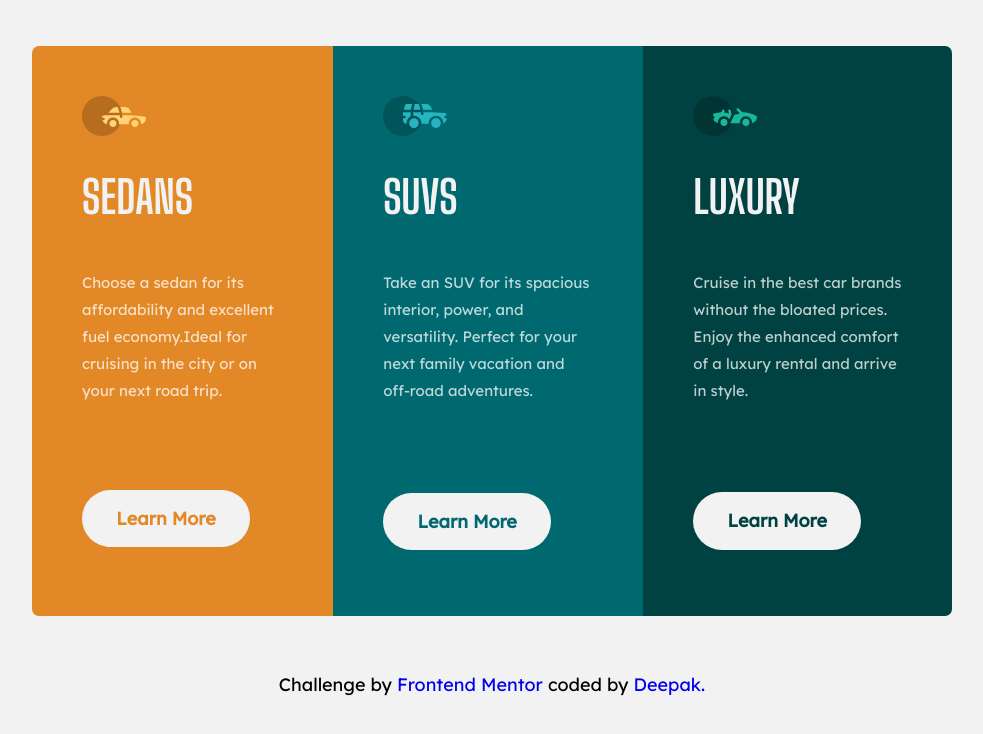
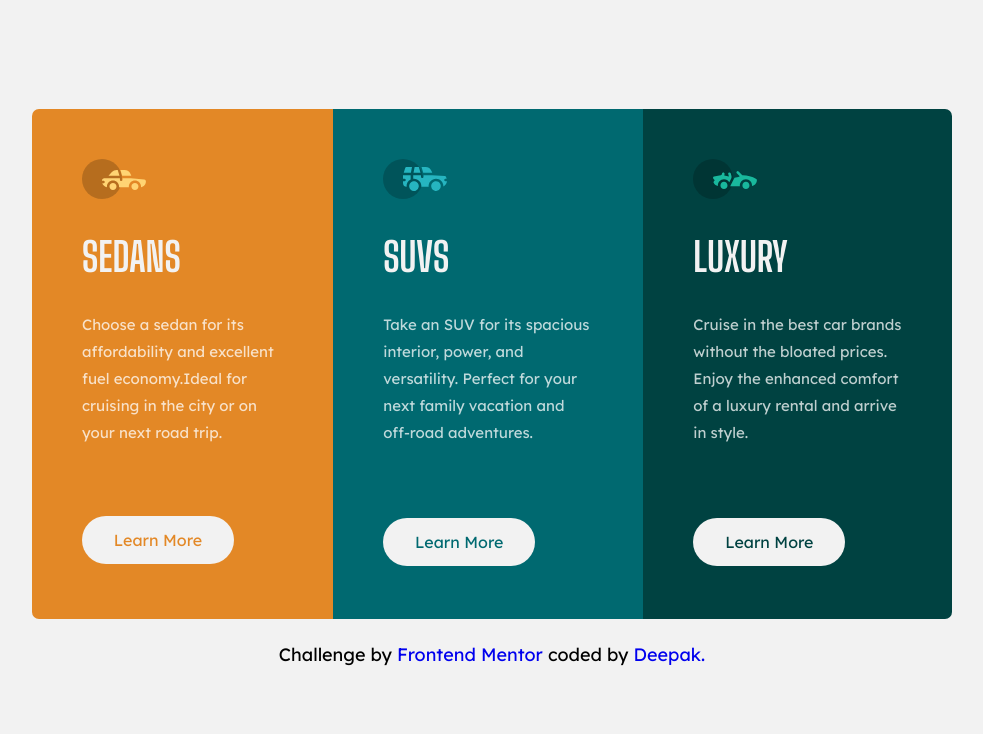
Before and after one commit to DEEPAK-tech40/3-Column-preview-card, a plain HTML site: page index.html in a window 1280 px wide. Shown: the whole page, without its empty margins (148-1131 px from the left). Drawn offline with Linux system fonts and the light colour scheme.

Commit message:
optimized media queries

```diff
--- a/styles/style.css
+++ b/styles/style.css
@@ -46,7 +46,7 @@ main {
     display: flex;
     flex-direction: column;
     height: 1400px;
-    width: 320px;
+    width: 310px;
 }
 
 .sedans {
@@ -64,7 +64,7 @@ main {
 }
 
 main>div {
-    padding: 45px;
+    padding: 40px;
     display: flex;
     flex-direction: column;
 }
@@ -125,17 +125,23 @@ footer>p>a {
     }
 
     h1 {
-        font-size: 45px;
+        font-size: 40px;
+        margin: 0px;
+    }
+
+    p {
+        margin: 0px;
     }
 
     main {
         flex-direction: row;
         width: 920px;
-        height: 570px;
+        height: 510px;
     }
 
     main>div {
         padding: 50px;
+        gap: 30px;
     }
 
     .sedans {
@@ -149,13 +155,17 @@ footer>p>a {
     .btn-sedan,
     .btn-suv,
     .btn-luxury {
-        height: 3.6rem;
-        width: 10.5rem;
-        margin-top: 35%;
-        font-weight: 700;
-        font-size: 18px;
+        height: 3rem;
+        width: 9.5rem;
+        margin-top: 20%;
+        font-weight: 400;
+        font-size: 16px;
         font-family: Lexend Deca;
         border-radius: 50px;
+    }
+
+    footer {
+        margin: 20px;
     }
 
     footer>p {
```
